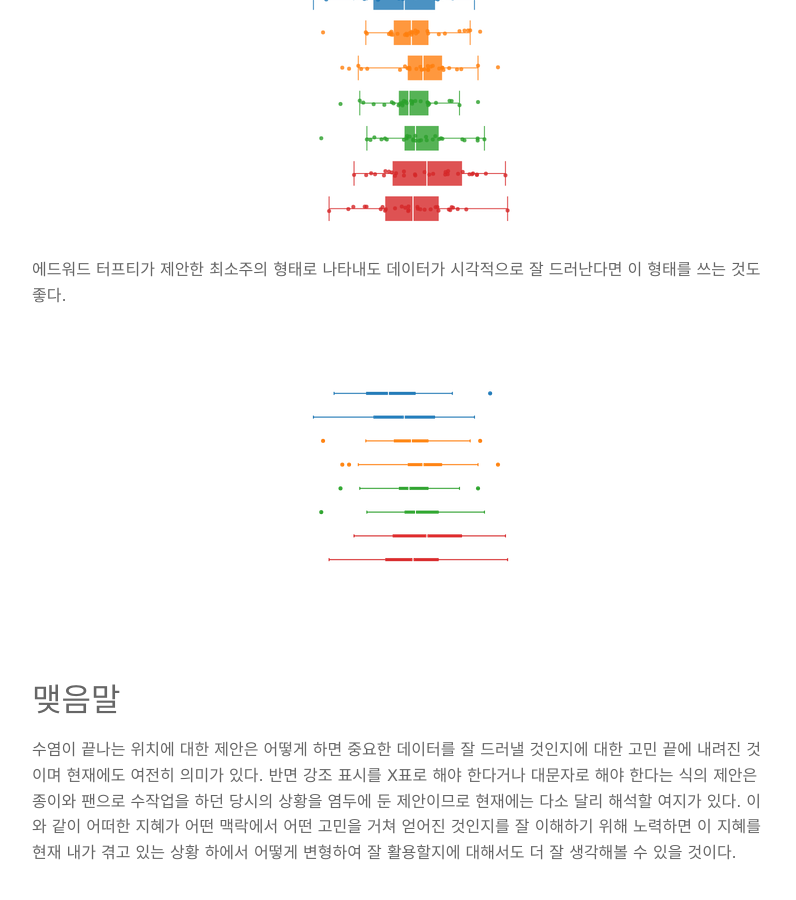
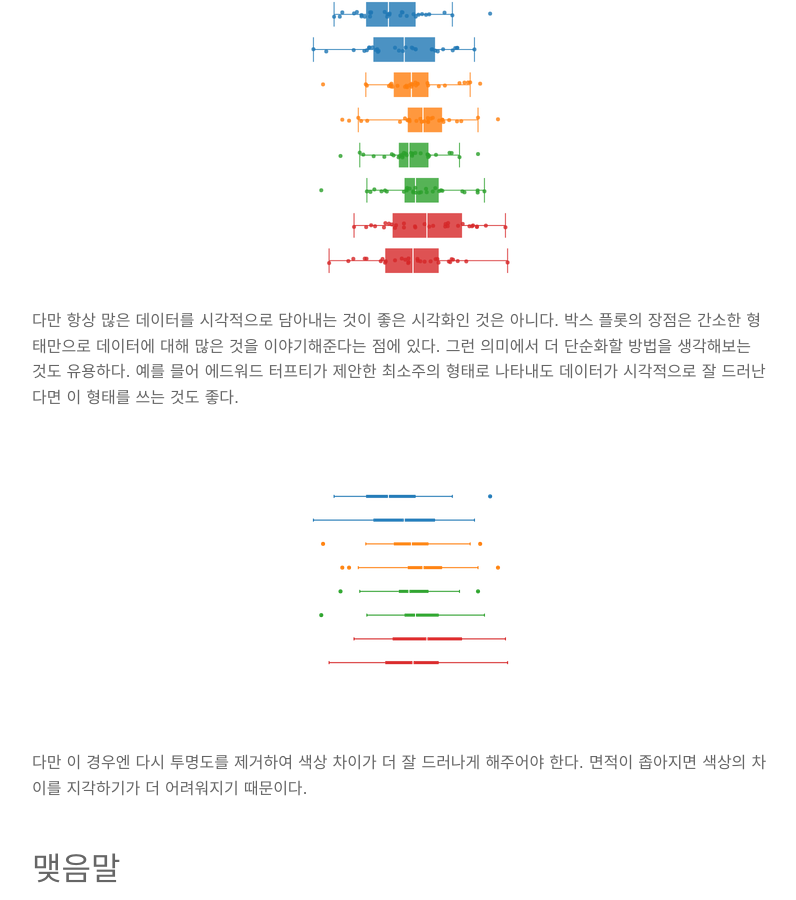
Before and after one commit to boxnwhiskr/boxnwhiskr.github.io, a Jekyll site: the page built from _posts/2019-02-19-boxplot.markdown, in a window 1280 px wide and 900 px high, scrolled down 6007 px. Shown: the whole window, without its empty margins (240-1036 px from the left). Built offline with Jekyll 4.4.1, drawn with Linux system fonts in a browser that asks for light colours; nearby versions of some CDN libraries; some web fonts are replaced; some of the changed text lies outside the part shown.

Commit message:
Additional comments on design variations

```diff
--- a/_posts/2019-02-19-boxplot.markdown
+++ b/_posts/2019-02-19-boxplot.markdown
@@ -76,7 +76,7 @@ date: 2019-02-19
 
 ![세로 박스 플롯](/img/posts/2019-02-19-boxplot/boxplot-jitter0-opacity1-vertical.png)
 
-데이터 뭉치 사이에 관련성이 있다면 같은 색상을 써서 시각적으로 짝지어주면 좋다.
+데이터 뭉치 사이에 관련성이 있다면 같은 색상을 써서 시각적으로 짝지어주면 좋다. 데이터 뭉치 사이에 어떠한 순서(order)가 있는게 아니라면 명도나 채도 차이를 보다는 색조(hue) 차이를 주어야 불필요한 오해를 줄일 수 있다.
 
 ![색상 코딩](/img/posts/2019-02-19-boxplot/boxplot-color-jitter0-opacity1.png)
 
@@ -88,9 +88,11 @@ date: 2019-02-19
 
 ![지터링](/img/posts/2019-02-19-boxplot/boxplot-color-jitter0.2-opacity0.8-showInnerDots.png)
 
-에드워드 터프티가 제안한 최소주의 형태로 나타내도 데이터가 시각적으로 잘 드러난다면 이 형태를 쓰는 것도 좋다.
+다만 항상 많은 데이터를 시각적으로 담아내는 것이 좋은 시각화인 것은 아니다. 박스 플롯의 장점은 간소한 형태만으로 데이터에 대해 많은 것을 이야기해준다는 점에 있다. 그런 의미에서 더 단순화할 방법을 생각해보는 것도 유용하다. 예를 믈어 에드워드 터프티가 제안한 최소주의 형태로 나타내도 데이터가 시각적으로 잘 드러난다면 이 형태를 쓰는 것도 좋다.
 
 ![최소주의](/img/posts/2019-02-19-boxplot/boxplot-color-jitter0-minimalStyle-opacity1.png)
+
+다만 이 경우엔 다시 투명도를 제거하여 색상 차이가 더 잘 드러나게 해주어야 한다. 면적이 좁아지면 색상의 차이를 지각하기가 더 어려워지기 때문이다.
 
 # 맺음말
 
```
